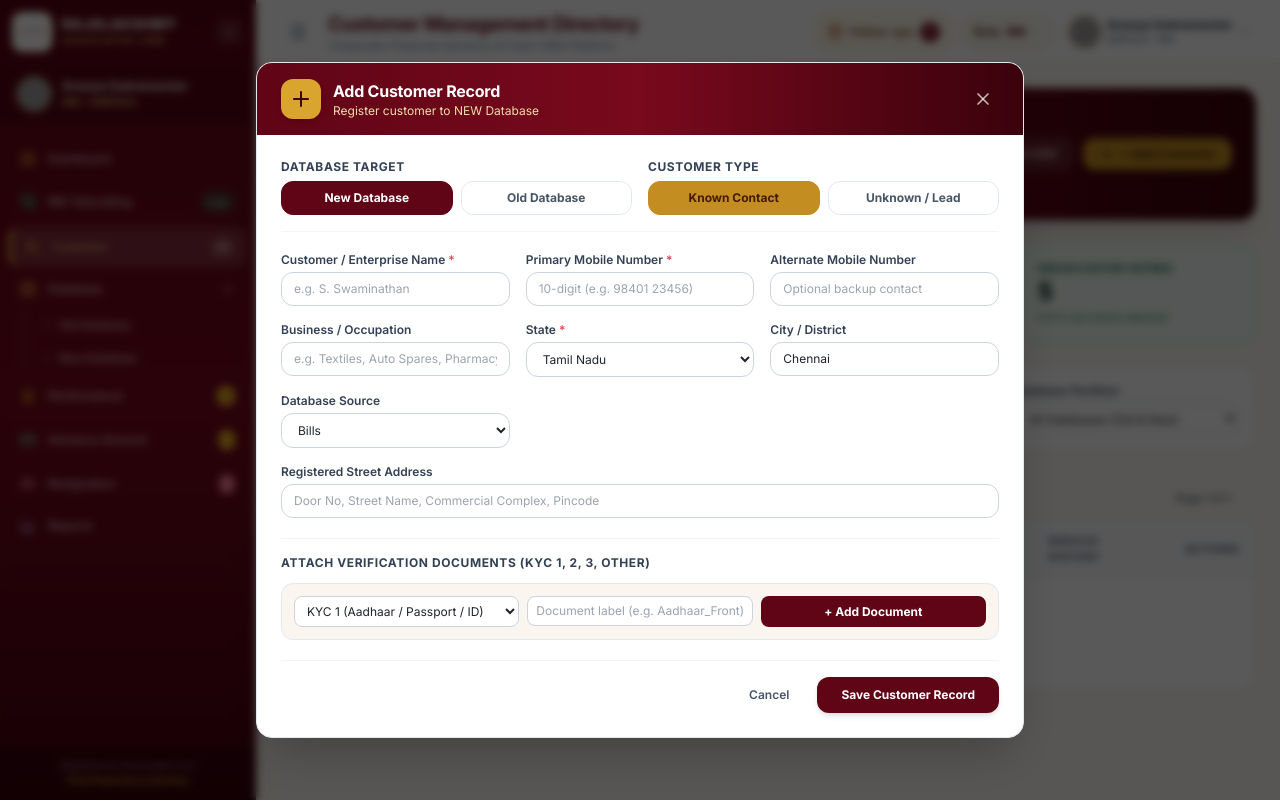
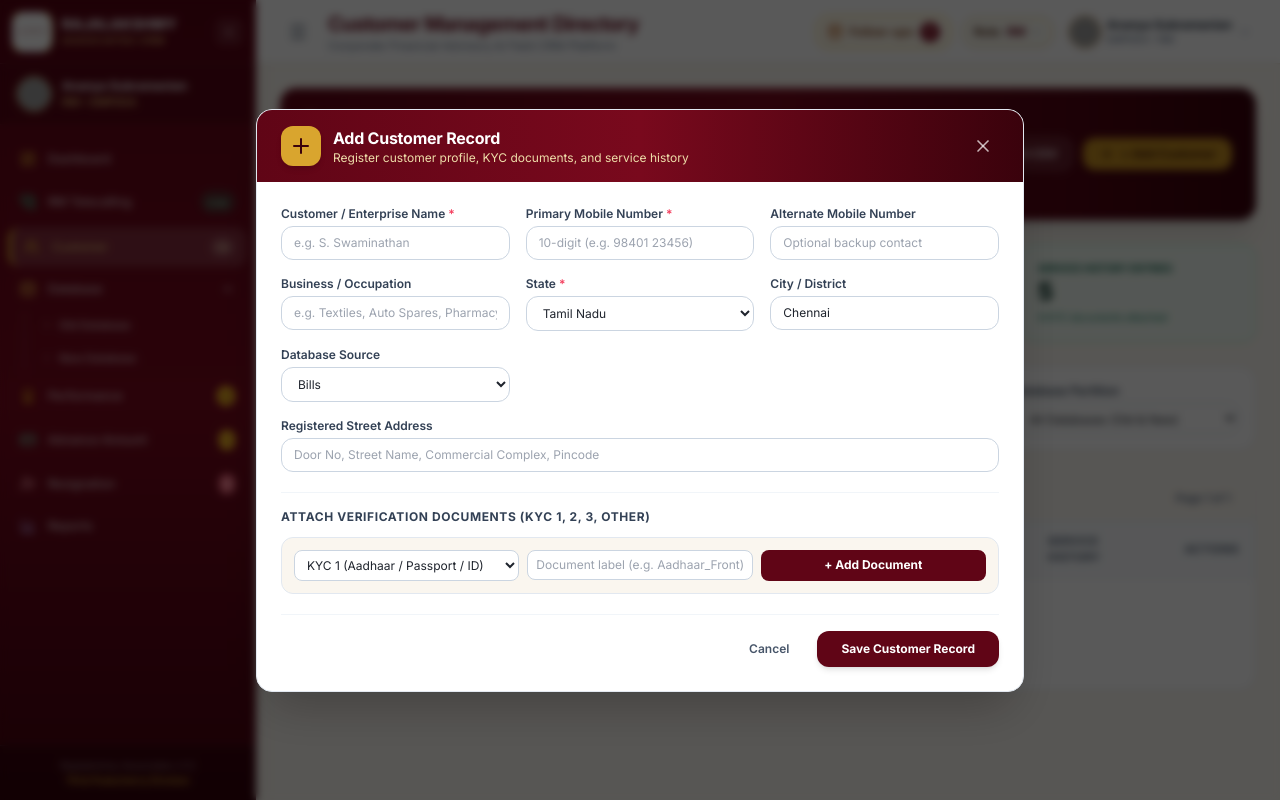
Before and after one commit to sivaathri/Rajalakshmy-Associates-CRM, a React (Vite) app: page /customers in a window 1280 px wide. Both pictures are taken after typing "Sample" into the empty fields and a click on the button "+ Add Customer". Built offline with nearby package versions, Linux system fonts and the light colour scheme; grey boxes are pictures that could not be loaded.

Commit message:
Remove Database Target and Customer Type toggles from Add Customer modal

```diff
--- a/src/components/customers/AddCustomerModal.jsx
+++ b/src/components/customers/AddCustomerModal.jsx
@@ -100,7 +100,7 @@ export const AddCustomerModal = ({ isOpen, onClose, defaultDatabase = 'new', def
             <div>
               <h3 className="text-base font-bold">Add Customer Record</h3>
               <p className="text-xs text-gold-200">
-                Register customer to {databaseType.toUpperCase()} Database
+                Register customer profile, KYC documents, and service history
               </p>
             </div>
           </div>
@@ -114,69 +114,6 @@ export const AddCustomerModal = ({ isOpen, onClose, defaultDatabase = 'new', def
 
         {/* Form Body */}
         <form onSubmit={handleSubmit} className="flex-1 overflow-y-auto p-6 space-y-5">
-          {/* Database & Type Toggles */}
-          <div className="grid grid-cols-1 sm:grid-cols-2 gap-4 pb-4 border-b border-slate-100">
-            <div>
-              <label className="block text-xs font-bold text-slate-700 uppercase tracking-wider mb-1.5">
-                Database Target
-              </label>
-              <div className="grid grid-cols-2 gap-2">
-                <button
-                  type="button"
-                  onClick={() => setDatabaseType('new')}
-                  className={`py-2 px-3 text-xs font-bold rounded-xl border text-center transition ${
-                    databaseType === 'new'
-                      ? 'bg-burgundy-900 text-white border-burgundy-900'
-                      : 'bg-white text-slate-600 border-slate-200 hover:bg-slate-50'
-                  }`}
-                >
-                  New Database
-                </button>
-                <button
-                  type="button"
-                  onClick={() => setDatabaseType('old')}
-                  className={`py-2 px-3 text-xs font-bold rounded-xl border text-center transition ${
-                    databaseType === 'old'
-                      ? 'bg-burgundy-900 text-white border-burgundy-900'
-                      : 'bg-white text-slate-600 border-slate-200 hover:bg-slate-50'
-                  }`}
-                >
-                  Old Database
-                </button>
-              </div>
-            </div>
-
-            <div>
-              <label className="block text-xs font-bold text-slate-700 uppercase tracking-wider mb-1.5">
-                Customer Type
-              </label>
-              <div className="grid grid-cols-2 gap-2">
-                <button
-                  type="button"
-                  onClick={() => setCustomerType('known')}
-                  className={`py-2 px-3 text-xs font-bold rounded-xl border text-center transition ${
-                    customerType === 'known'
-                      ? 'bg-gold-500 text-amber-950 border-gold-500'
-                      : 'bg-white text-slate-600 border-slate-200 hover:bg-slate-50'
-                  }`}
-                >
-                  Known Contact
-                </button>
-                <button
-                  type="button"
-                  onClick={() => setCustomerType('unknown')}
-                  className={`py-2 px-3 text-xs font-bold rounded-xl border text-center transition ${
-                    customerType === 'unknown'
-                      ? 'bg-gold-500 text-amber-950 border-gold-500'
-                      : 'bg-white text-slate-600 border-slate-200 hover:bg-slate-50'
-                  }`}
-                >
-                  Unknown / Lead
-                </button>
-              </div>
-            </div>
-          </div>
-
           {/* Core Info Fields */}
           <div className="grid grid-cols-1 sm:grid-cols-2 lg:grid-cols-3 gap-4">
             {customerType === 'known' ? (
```
